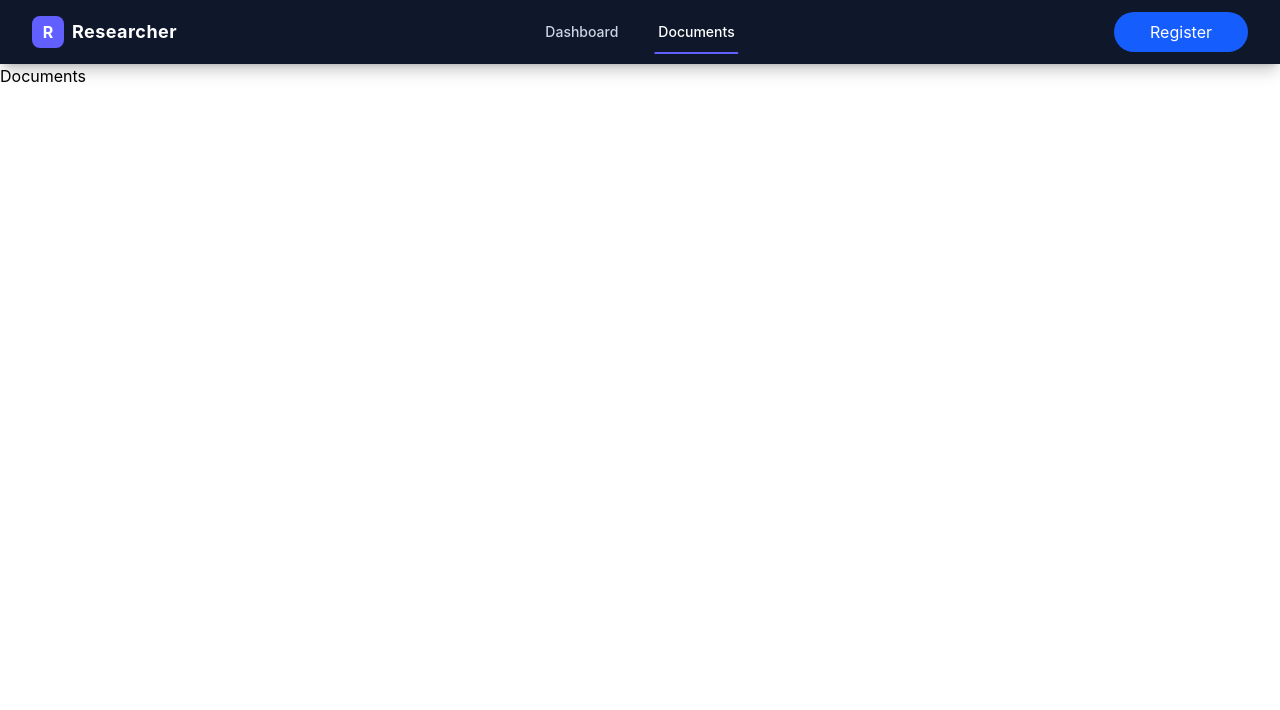
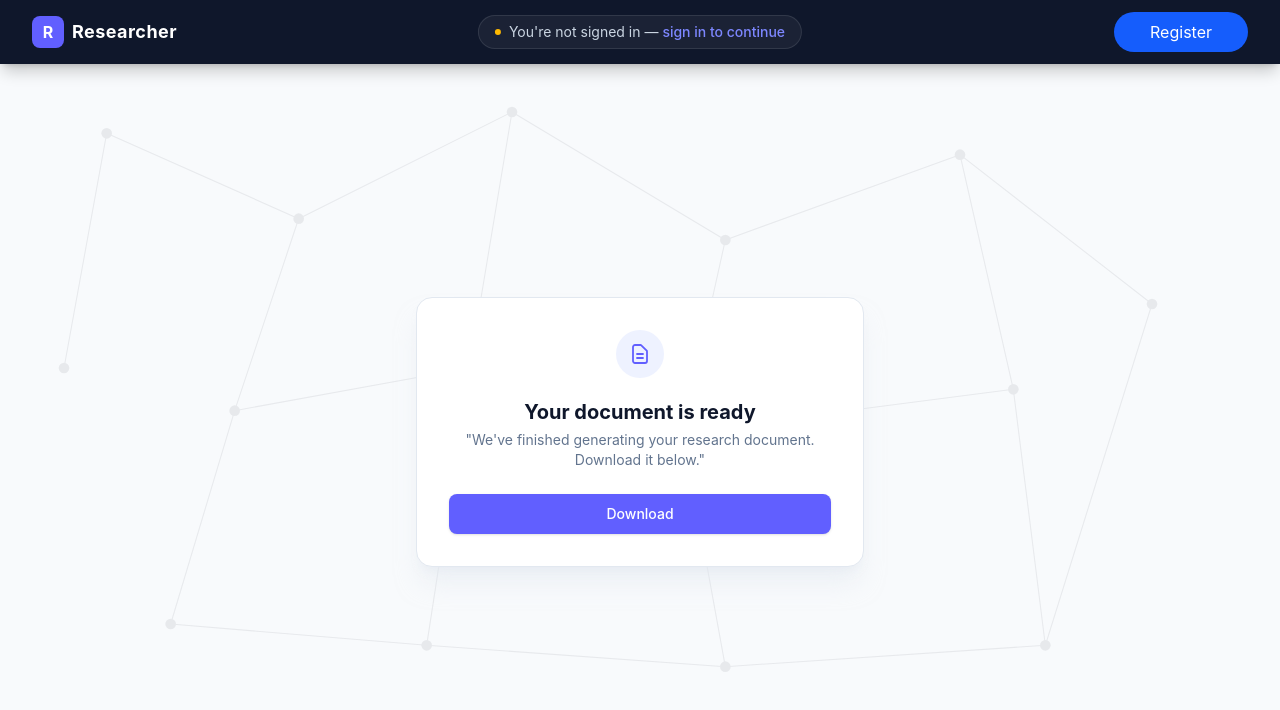
Before and after one commit to Shoaib-malik124/Multi-Agent-Deep-Researcher, a React (Vite) app in the folder Frontend/researcher/: page /documents in a window 1280 px wide. Shown: the top 710 px of the page. Built offline with nearby package versions, Linux system fonts and the light colour scheme; no server answers.

Commit message:
access to authenticated user + documents dashoard

```diff
--- a/Frontend/researcher/src/App.jsx
+++ b/Frontend/researcher/src/App.jsx
@@ -5,7 +5,6 @@ import NavigationBar from './components/Navigation.jsx'
 import {BrowserRouter, Route, Routes} from 'react-router-dom'
 import Dashboard from './components/Dashboard.jsx'
 import Documents from './components/Documents.jsx'
-
 
 function App() {
 
--- a/Frontend/researcher/src/components/Dashboard.jsx
+++ b/Frontend/researcher/src/components/Dashboard.jsx
@@ -1,8 +1,10 @@
 import React, { useState } from 'react'
 import Dashbackground from './Dashbackground';
+import { useUser } from "@clerk/clerk-react";
 
 function Dashboard() {
   const [query, setQuery] = useState('');
+  const {user}=useUser()
 
   const handleSubmit = (e) => {
     e.preventDefault();
@@ -30,7 +32,9 @@ function Dashboard() {
           </label>
           <textarea
             id="query-taker"
-            placeholder="Enter a concise and detailed query about your research topic"
+            placeholder={
+              user?"Enter a concise and detailed query about your research topic":"Login/Signup to your account"
+            }
             value={query}
             onChange={(e) => setQuery(e.target.value)}
             rows={5}
@@ -39,7 +43,7 @@ function Dashboard() {
           <button
             type="submit"
             className="mt-2 self-end rounded-lg bg-indigo-500 px-5 py-2 text-sm font-medium text-white shadow-sm transition-colors hover:bg-indigo-400 disabled:cursor-not-allowed disabled:opacity-50"
-            disabled={!query.trim()}
+            disabled={!query.trim() || !user}
           >
             Upload query
           </button>
--- a/Frontend/researcher/src/components/Documents.jsx
+++ b/Frontend/researcher/src/components/Documents.jsx
@@ -1,8 +1,45 @@
 import React from 'react'
+import { useUser } from '@clerk/clerk-react'
+import Dashbackground from './Dashbackground.jsx'
 
 function Documents() {
+  const { user } = useUser()
+
   return (
-    <div>Documents</div>
+    <main className="relative flex min-h-[calc(100vh-64px)] items-center justify-center overflow-hidden bg-slate-50 px-4 py-16">
+
+      <Dashbackground />
+
+      <div className="relative w-full max-w-md rounded-2xl border border-slate-200 bg-white p-8 text-center shadow-xl shadow-slate-200/50">
+
+        <div className="mx-auto mb-5 flex h-12 w-12 items-center justify-center rounded-full bg-indigo-50">
+          <svg
+            xmlns="http://www.w3.org/2000/svg"
+            className="h-6 w-6 text-indigo-500"
+            fill="none"
+            viewBox="0 0 24 24"
+            stroke="currentColor"
+            strokeWidth={1.8}
+          >
+            <path strokeLinecap="round" strokeLinejoin="round" d="M9 12h6m-6 4h6m2 5H7a2 2 0 01-2-2V5a2 2 0 012-2h5.586a1 1 0 01.707.293l5.414 5.414a1 1 0 01.293.707V19a2 2 0 01-2 2z" />
+          </svg>
+        </div>
+
+        <h1 className="mb-1 text-xl font-bold text-slate-900">
+          Your document is ready
+        </h1>
+        <p className="mb-6 text-sm text-slate-500">
+          "We've finished generating your research document. Download it below."
+        </p>
+
+        <button
+          className="w-full rounded-lg bg-indigo-500 px-5 py-2.5 text-sm font-medium text-white shadow-sm transition-colors hover:bg-indigo-400 disabled:cursor-not-allowed disabled:opacity-50"
+        >
+          Download
+        </button>
+
+      </div>
+    </main>
   )
 }
 
--- /dev/null
+++ b/Frontend/researcher/src/components/Login.jsx
@@ -0,0 +1,12 @@
+import React from 'react'
+import { useClerk } from "@clerk/clerk-react";
+
+function Register() {
+  const {openSignIn}=useClerk()
+
+  return (
+    <button onClick={openSignIn} className="bg-blue-600 text-white px-6 sm:px-9 py-2 rounded-full">Register</button>
+  )
+}
+
+export default Register
--- a/Frontend/researcher/src/components/Navigation.jsx
+++ b/Frontend/researcher/src/components/Navigation.jsx
@@ -1,12 +1,13 @@
 import React, { useState } from 'react'
 import { NavLink } from 'react-router-dom'
 
-import { useClerk,UserButton,useUser } from "@clerk/clerk-react";
+import { useAuth, useClerk,UserButton,useUser } from "@clerk/clerk-react";
+import Register from './Login';
 
 function NavigationBar() {
   const {openSignIn}=useClerk()
   const {user}=useUser()
-
+  const {getToken}=useAuth() // will be used later to get the jwt for backend calls.
 
   const linkClasses = ({ isActive }) =>
     `relative px-1 py-2 text-sm font-medium transition-colors duration-200 ${
@@ -28,23 +29,40 @@ function NavigationBar() {
       </div>
 
       <div className="absolute left-1/2 hidden -translate-x-1/2 items-center gap-8 md:flex">
-          <NavLink to="/" className={linkClasses}>
-            Dashboard
-          </NavLink>
-          <NavLink to="/documents" className={linkClasses}>
-            Documents
-          </NavLink>
+        {
+          user ? (
+            <div className="flex items-center gap-8">
+              <NavLink to="/" className={linkClasses} >
+                Dashboard
+              </NavLink>
+              <NavLink to={`/documents`} className={linkClasses}>
+                Documents
+              </NavLink>
+            </div>
+          ) : (
+            <div className="flex items-center gap-2 rounded-full border border-white/10 bg-white/5 px-4 py-1.5">
+              <span className="h-1.5 w-1.5 rounded-full bg-amber-400" />
+              <p className="text-sm text-slate-300">
+                You're not signed in —{' '}
+                <button className="font-medium text-indigo-400 hover:text-indigo-300"
+                  onClick={openSignIn}
+                >
+                  sign in to continue
+                </button>
+              </p>
+            </div>
+          )
+        }
       </div>
 
       <div className="flex min-w-[100px] items-center justify-end gap-3">
         {
           user?<div className="flex items-center gap-3">
               <p className="max-sm:hidden text-white">Hi, {user.firstName+" "+user.lastName}</p>
-              {/* upper classname-Responsiveness */}
               <UserButton/>
           </div>:
           <div className="flex gap-4 max-sm:text-xs">
-              <button onClick={(e)=>{openSignIn()}} className="bg-blue-600 text-white px-6 sm:px-9 py-2 rounded-full">Register</button>
+              <Register/>
           </div>
         }
       </div>
```
